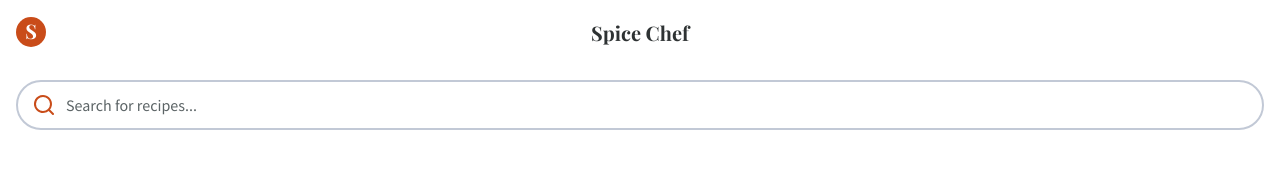
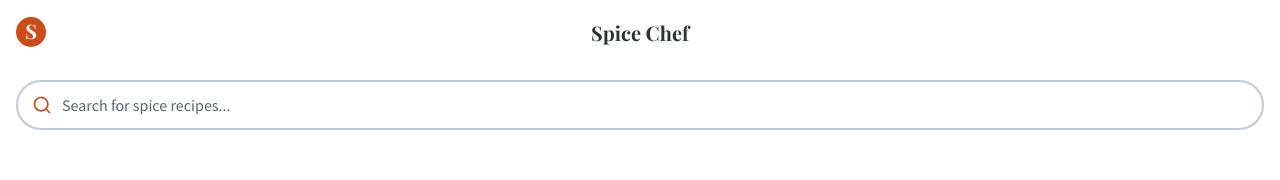
Before and after one commit to shaunsaker/spice-chef, a Next.js app: page /Home in a window 1280 px wide. Shown: the top 180 px of the page. Built offline with nearby package versions, Linux system fonts and the light colour scheme.

Commit message:
build/icons

```diff
--- a/next.config.js
+++ b/next.config.js
@@ -1,3 +1,13 @@
 module.exports = {
   reactStrictMode: true,
+
+  webpack(config) {
+    config.module.rules.push({
+      test: /\.svg$/i,
+      issuer: /\.[jt]sx?$/,
+      use: ['@svgr/webpack'],
+    });
+
+    return config;
+  },
 };
--- a/package.json
+++ b/package.json
@@ -15,9 +15,11 @@
     "@stitches/react": "^1.2.6",
     "next": "12.0.1",
     "react": "17.0.2",
+    "react-country-flag": "^3.0.2",
     "react-dom": "17.0.2"
   },
   "devDependencies": {
+    "@svgr/webpack": "^6.1.2",
     "@types/node": "^16.11.12",
     "@types/react": "^17.0.37",
     "eslint": "7.32.0",
--- a/src/components/icons/SearchIcon.tsx
+++ /dev/null
@@ -1,26 +0,0 @@
-import React, { ReactElement } from 'react';
-import { theme } from '../../styles/stitches.config';
-
-interface SearchIconProps {
-  size?: number;
-  color?: string;
-}
-
-export const SearchIcon = ({
-  size = 24,
-  color,
-}: SearchIconProps): ReactElement => {
-  return (
-    <svg
-      xmlns="http://www.w3.org/2000/svg"
-      viewBox="0 0 24 24"
-      width={size}
-      height={size}
-    >
-      <path
-        fill={color || theme.colors.primaryText.toString()}
-        d="M21.71,20.29,18,16.61A9,9,0,1,0,16.61,18l3.68,3.68a1,1,0,0,0,1.42,0A1,1,0,0,0,21.71,20.29ZM11,18a7,7,0,1,1,7-7A7,7,0,0,1,11,18Z"
-      />
-    </svg>
-  );
-};
--- a/src/pages/Home/SearchInput.tsx
+++ b/src/pages/Home/SearchInput.tsx
@@ -1,9 +1,9 @@
 import { styled } from '@stitches/react';
 import React, { ReactElement } from 'react';
-import { SearchIcon } from '../../components/icons/SearchIcon';
+import SearchIcon from '../../components/icons/search.svg';
 import { theme } from '../../styles/stitches.config';
 
-const SEARCH_ICON_SIZE = 24;
+const SEARCH_ICON_SIZE = 20;
 
 interface SearchInputProps {}
 
@@ -12,12 +12,13 @@ export const SearchInput = ({}: SearchInputProps): ReactElement => {
     <Container>
       <SearchIconContainer>
         <SearchIcon
-          size={SEARCH_ICON_SIZE}
-          color={theme.colors.primary.toString()}
+          width={SEARCH_ICON_SIZE}
+          height={SEARCH_ICON_SIZE}
+          fill={theme.colors.primary.toString()}
         />
       </SearchIconContainer>
 
-      <Input placeholder="Search for recipes..." />
+      <Input placeholder="Search for spice recipes..." />
     </Container>
   );
 };
```
Also changed, not shown: src/components/icons/search.svg (added), 1 other file (tests, documents, lock files or other folders).
